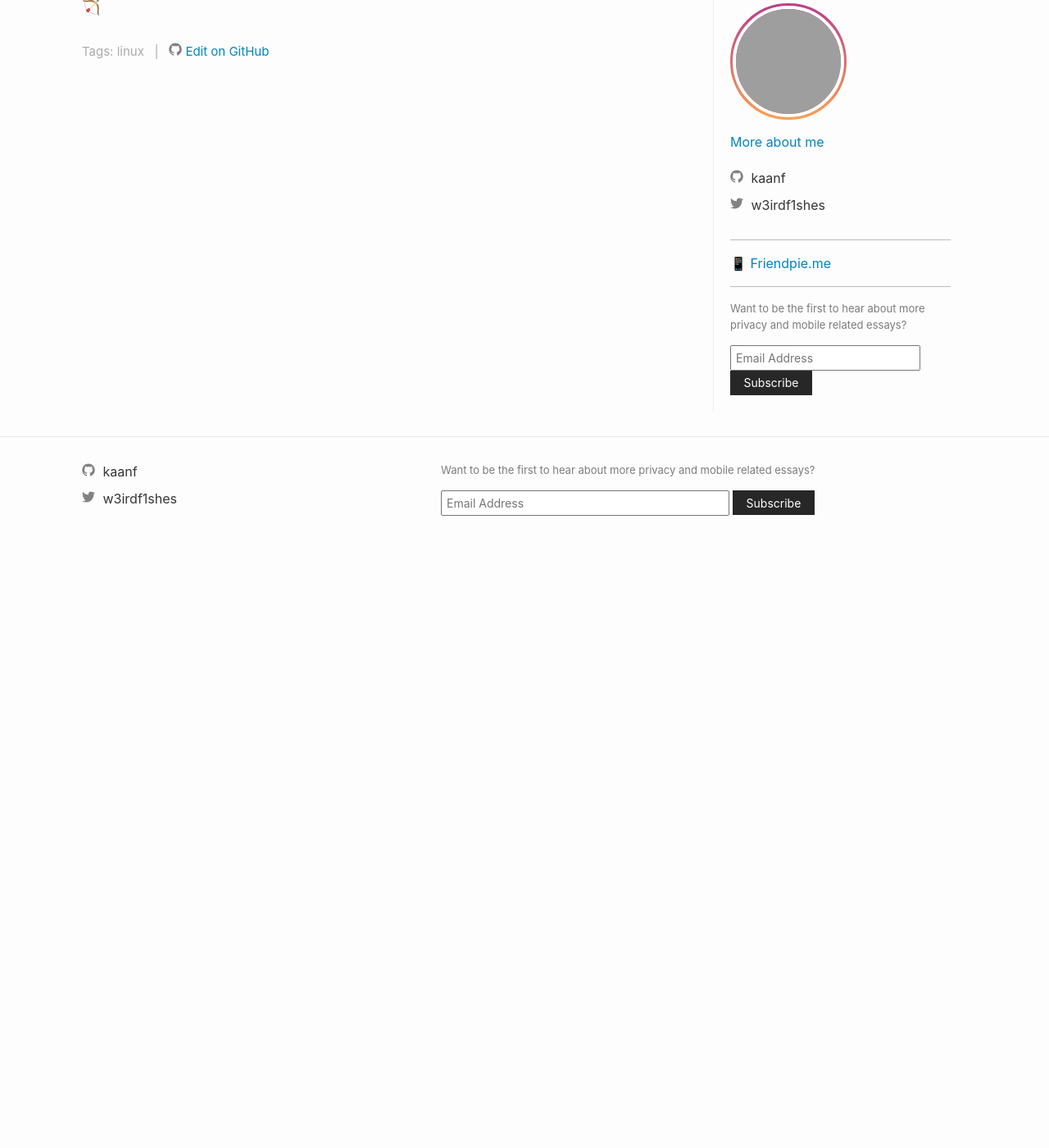
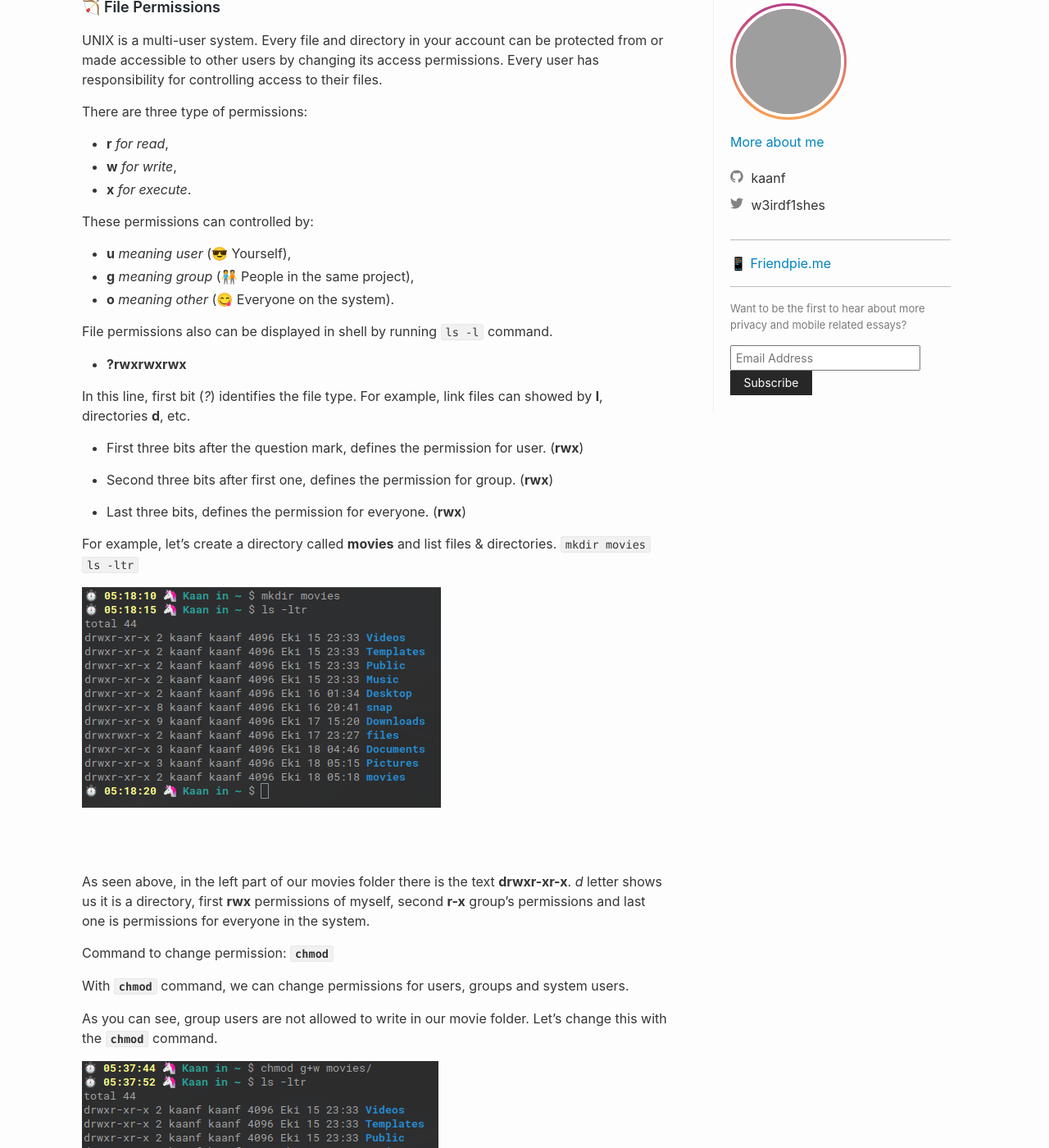
Before and after one commit to kaanf/personal-blog, a Jekyll site: the page built from _posts/2020-10-18-Linux-komutlari-bolum-1.md, in a window 1280 px wide and 1400 px high, scrolled down 304 px. Shown: the whole window at 82% size. Built offline with Jekyll 4.4.1, drawn with Linux system fonts in a browser that asks for light colours; before the commit the page ends 984 px from its top, so only the background shows below that; some of the changed text lies outside the part shown; grey boxes are pictures that could not be loaded.

Commit message:
post upd

```diff
--- a/_posts/2020-10-18-Linux-komutlari-bolum-1.md
+++ b/_posts/2020-10-18-Linux-komutlari-bolum-1.md
@@ -12,4 +12,54 @@ meta: {}
 
 ## 🗃 Files & Directories
 
-### 🏹
+### 🏹 File Permissions
+
+UNIX is a multi-user system. Every file and directory in your account can be protected from or made accessible to other users by changing its access permissions. Every user has responsibility for controlling access to their files.
+
+There are three type of permissions:
+- **r** _for read_,
+- **w** _for write_,
+- **x** _for execute_.
+
+These permissions can controlled by:
+- **u** _meaning user_ (😎 Yourself),
+- **g** _meaning group_ (🧑‍🤝‍🧑 People in the same project),
+- **o** _meaning other_ (😋 Everyone on the system).
+
+File permissions also can be displayed in shell by running `ls -l` command.
+
+- **?rwxrwxrwx**
+
+In this line, first bit (_?_) identifies the file type. For example, link files can showed by **l**, directories **d**, etc.
+
+- First three bits after the question mark, defines the permission for user. (**rwx**)
+
+- Second three bits after first one, defines the permission for group. (**rwx**)
+
+- Last three bits, defines the permission for everyone. (**rwx**)
+
+For example, let's create a directory called **movies** and list files & directories.
+`mkdir movies`
+`ls -ltr`
+
+<img src="/images/linux-commands-image-one.png" align="center">
+
+<br>
+<br>
+
+As seen above, in the left part of our movies folder there is the text **drwxr-xr-x**. _d_ letter shows us it is a directory, first **rwx** permissions of myself, second **r-x** group's permissions and last one is permissions for everyone in the system.
+
+Command to change permission: **`chmod`**
+
+With **`chmod`** command, we can change permissions for users, groups and system users.
+
+As you can see, group users are not allowed to write in our movie folder. Let's change this with the **`chmod`** command.
+
+<img src="/images/linux-commands-image-two.png" align="center">
+
+<br>
+<br>
+
+If we want to add permissions, first add the letter of the usergroup **u, g, o** and then the letter of the permission **r, w, x** we want to add and specify the directory or file.
+
+In this example, I use `chmod g+w movies/` for add write permissions for group users.
```
Also changed, not shown: other parts of _posts/2020-10-18-Linux-komutlari-bolum-1.md (+1 -1 lines), images/linux-commands-image-one.png (added), images/linux-commands-image-two.png (added).
